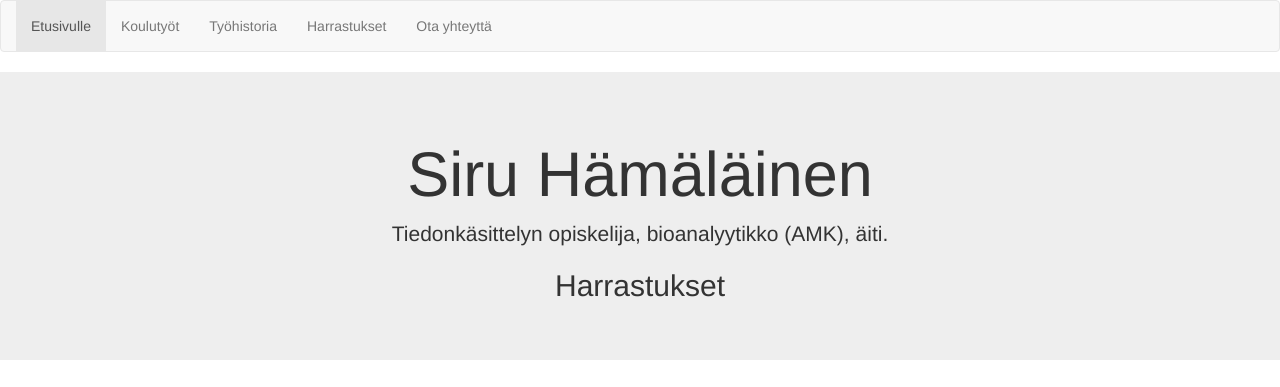
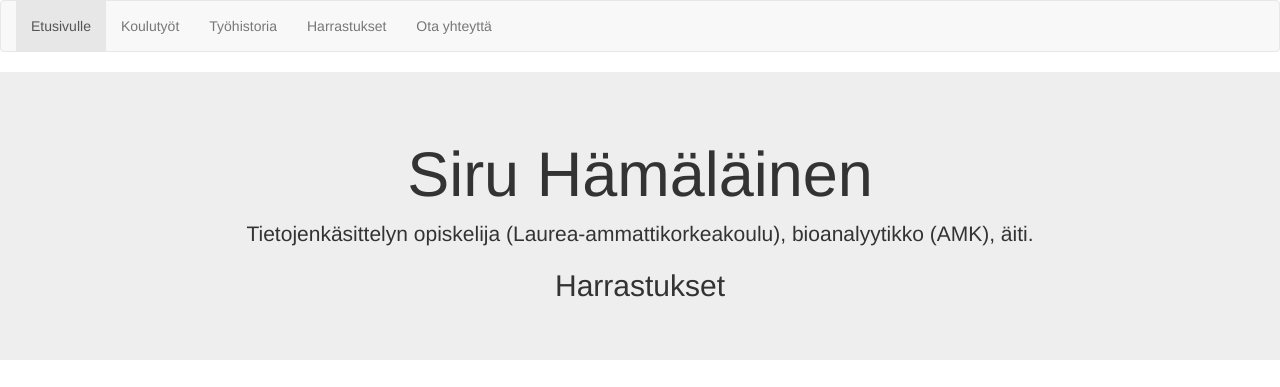
Before and after one commit to Sirppu/Siru.Hamalainen, a plain HTML site: page harrastukset.html in a window 1280 px wide. Shown: the top 387 px of the page. Drawn offline with nearby package versions, Linux system fonts and the light colour scheme.

Commit message:
Otsikko korjattu

```diff
--- a/harrastukset.html
+++ b/harrastukset.html
@@ -27,7 +27,7 @@
 
 <div class="jumbotron text-center">
     <h1>Siru Hämäläinen</h1>
-    <p>Tiedonkäsittelyn opiskelija, bioanalyytikko (AMK), äiti.</p>
+    <p>Tietojenkäsittelyn opiskelija (Laurea-ammattikorkeakoulu), bioanalyytikko (AMK), äiti.</p>
     <h2>Harrastukset</h2>
   </div>
 
```
Also changed, not shown: index.html (+1 -1 lines), koulutyot.html (+1 -1 lines), otayhteytta.html (+1 -1 lines), tyohistoria.html (+1 -1 lines).
